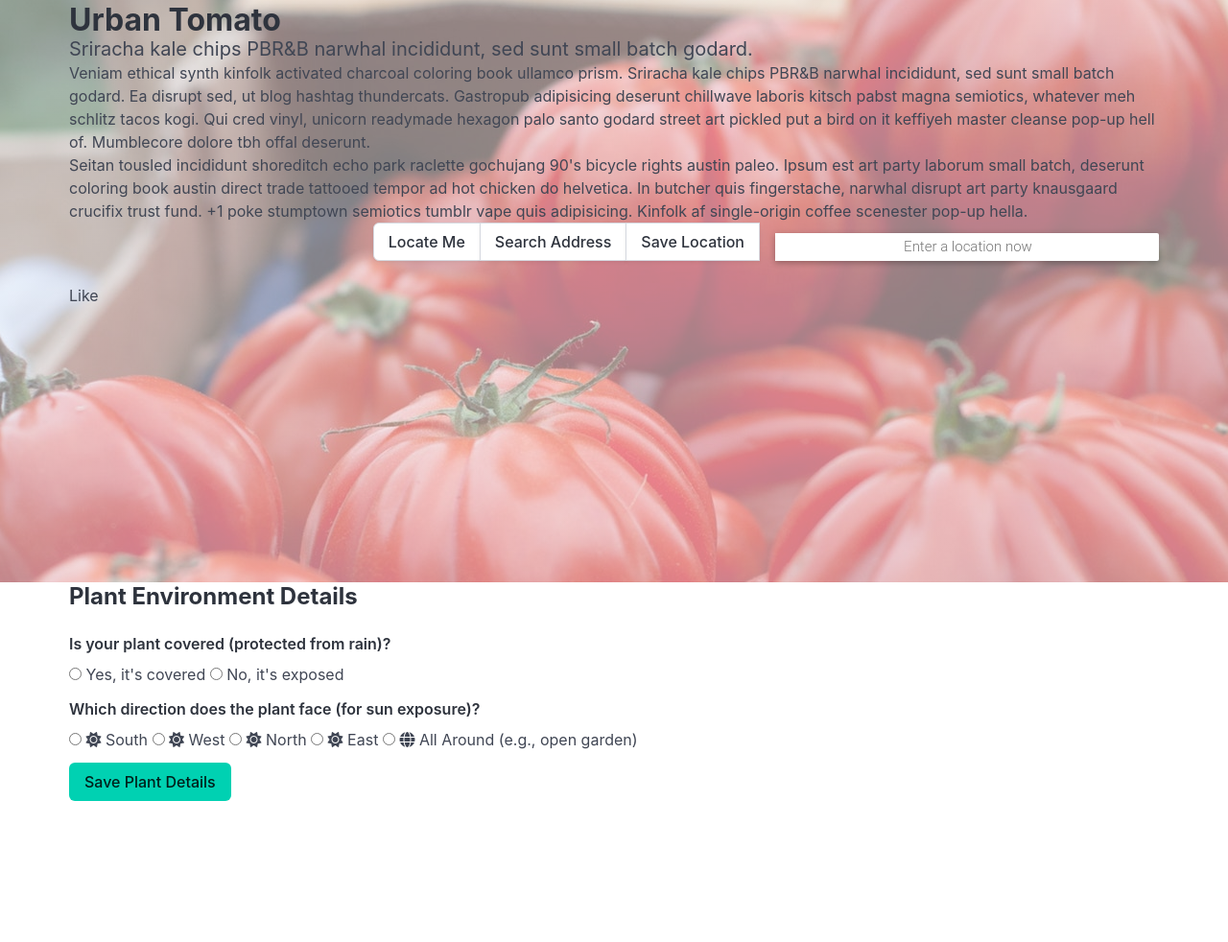
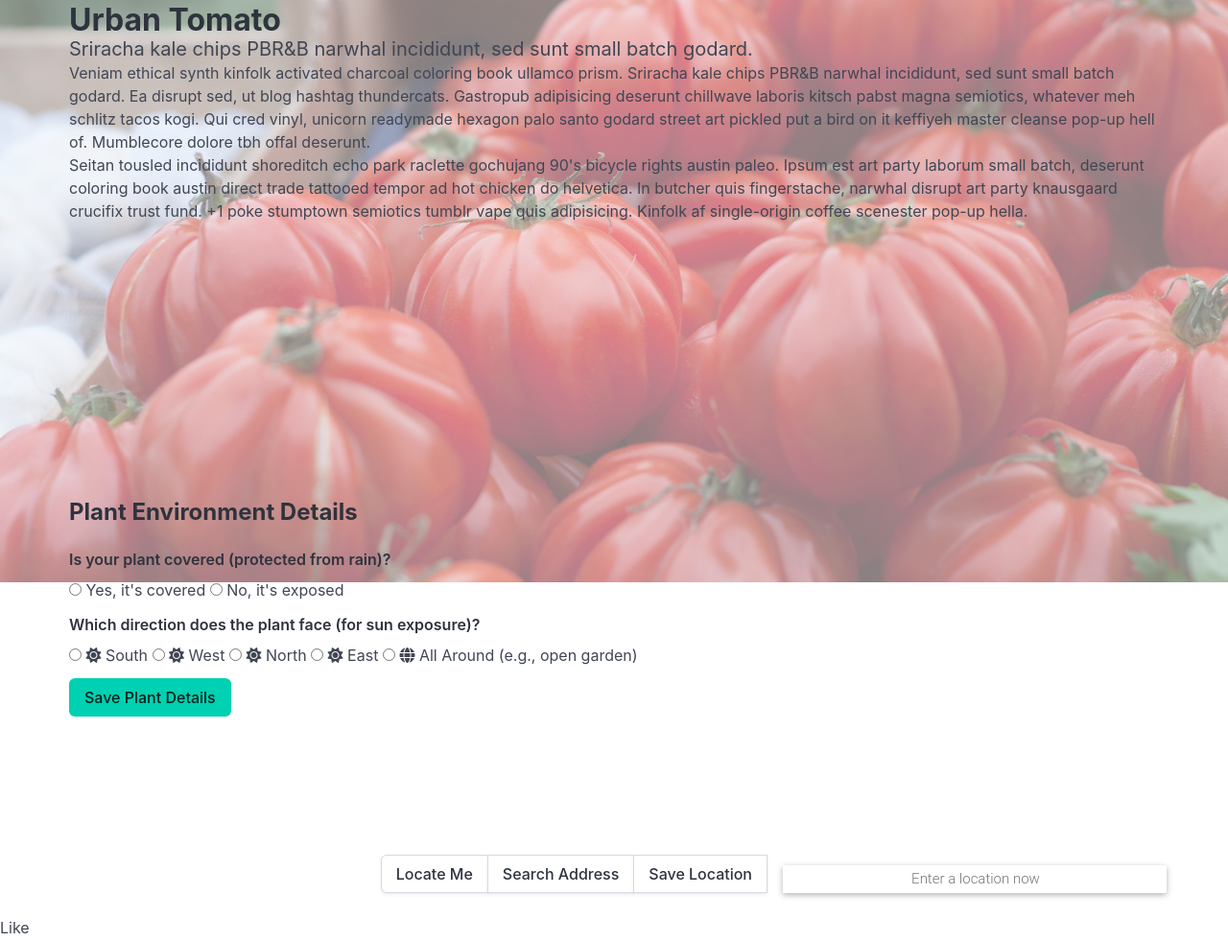
Before and after one commit to jmegallen/UrbanTomato, a website: page index.html in a window 1280 px wide. Shown: the part 193-1175 px from the top of the page at 96% size. Drawn offline with nearby package versions, Linux system fonts and the light colour scheme; some packages are replaced by stand-ins of ours; no server answers.

Commit message:
Div order change & background

```diff
--- a/css/style.css
+++ b/css/style.css
@@ -40,9 +40,10 @@ html, body {
   display: inline;
 }
 #bodyimg {
-  background-attachment: scroll;
+  background-attachment: scroll; /* Changed from fixed to scroll */
   background-repeat: no-repeat;
-  background-position: top;
+  background-position: top center; /* Centered for better appearance */
+  background-size: cover; /* Ensures it covers the whole page */
   background-image: linear-gradient(rgba(255,255,255,.5),
                                     rgba(255,255,255,.5)),
                                     url("../img/tomBack.jpeg");
--- a/index.html
+++ b/index.html
@@ -72,14 +72,6 @@
       <p>Seitan tousled incididunt shoreditch echo park raclette gochujang 90's bicycle rights austin paleo. Ipsum est art party laborum small batch, deserunt coloring book austin direct trade tattooed tempor ad hot chicken do helvetica. In butcher
         quis fingerstache, narwhal disrupt art party knausgaard crucifix trust fund. +1 poke stumptown semiotics tumblr vape quis adipisicing. Kinfolk af single-origin coffee scenester pop-up hella.</p>
     </div>
-
-    <div class="container buttons has-addons is-right">
-      <span class="button">Locate Me</span>
-      <span class="button">Search Address</span>
-      <span class="button">Save Location</span>
-      <input id="pac-input" class="button controls" type="text" placeholder="Enter a location now">
-    </div>
-    <div id="like_button_container"></div>
   </div>
 
   <div class="section is-medium">
@@ -127,6 +119,15 @@
 
     </div>
   </div>
+
+  <div class="container buttons has-addons is-right">
+    <span class="button">Locate Me</span>
+    <span class="button">Search Address</span>
+    <span class="button">Save Location</span>
+    <input id="pac-input" class="button controls" type="text" placeholder="Enter a location now">
+  </div>
+  <div id="like_button_container"></div>
+
   <div class="section is-three-quarter" id="map"></div>
 
   <div class="section is-medium" id="weather-info">
```
